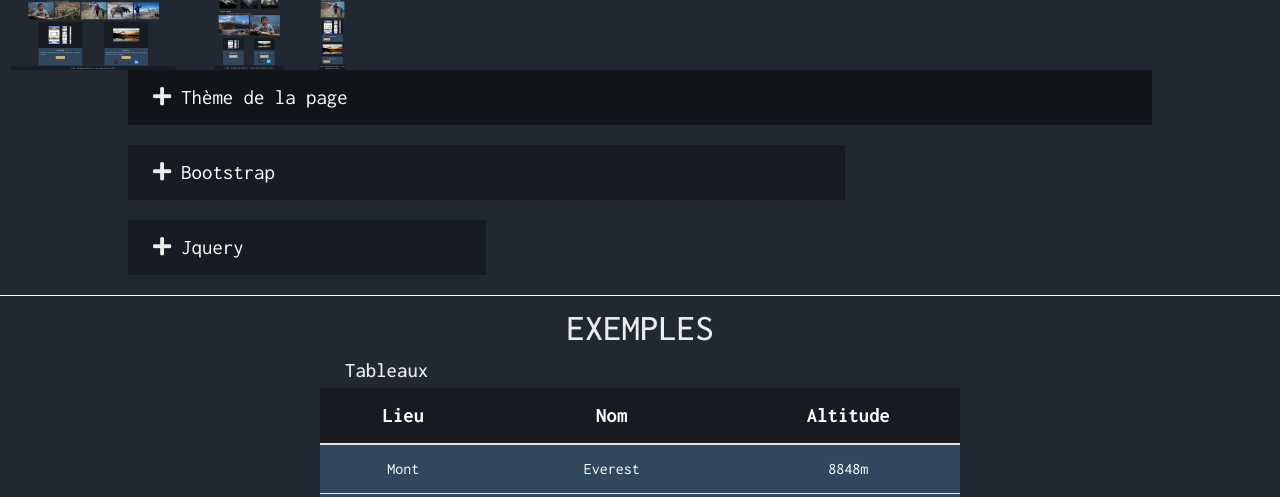
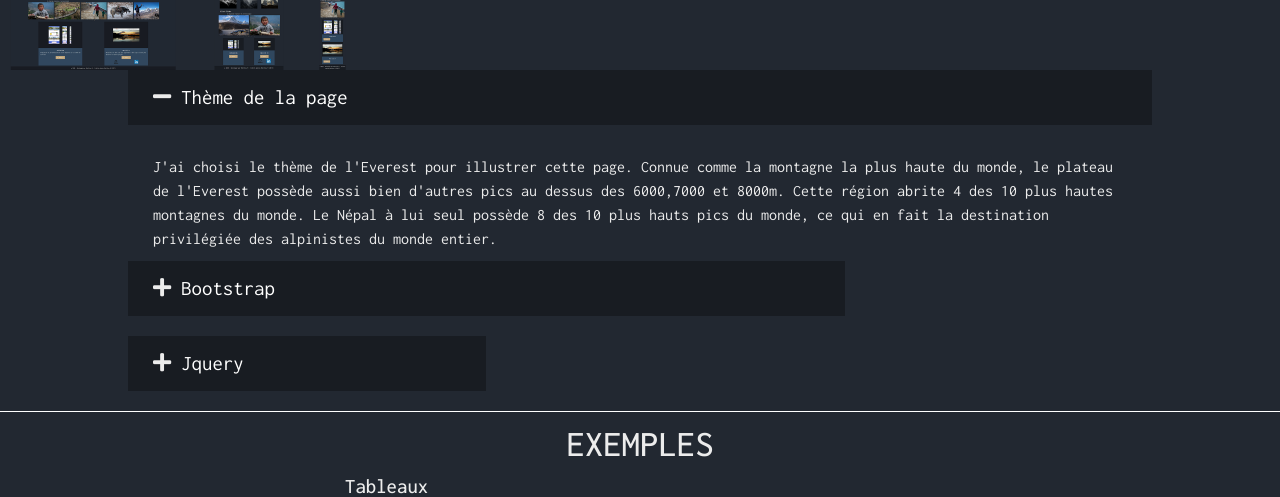
Before and after one commit to MM12300/Projet-2, a plain HTML site: page index.html in a window 1280 px wide. Both pictures are taken after a click on the element "Thème de la page". Shown: the part 750-1247 px from the top of the page. Drawn offline with nearby package versions, Linux system fonts and the light colour scheme; files that its build step writes are made by us from their sources.

Commit message:
update des collapsibles

```diff
--- a/index.html
+++ b/index.html
@@ -92,7 +92,7 @@
             </div>
 
                 <div class="accordeon">
-                    <h3 class="actif"><i class="fas fa-minus"></i>Thème de la page</h3>
+                    <h3><i class="fas fa-minus"></i>Thème de la page</h3>
                     <div id="theme">
                         <p>J'ai choisi le thème de l'Everest pour illustrer cette page. Connue comme la montagne la plus haute du monde, le plateau de l'Everest possède aussi bien d'autres pics au dessus des 6000,7000 et 8000m. Cette région abrite 4 des 10 plus hautes montagnes du monde. Le Népal à lui seul possède 8 des 10 plus hauts pics du monde, ce qui en fait la destination privilégiée des alpinistes du monde entier. </p>
                     </div>
--- a/js/script.js
+++ b/js/script.js
@@ -17,13 +17,13 @@ $(window).scroll(function () {
 
 
 // Accordeon
+  //Cache tous le contenu des collapsibles
 $('.accordeon > div').hide();
+  //Affiche le premier
 $('#theme').show();
+  //sur le click
 $('.accordeon h3').on('click', function () {
     //CLASS CHANGE OF +/-
-
-    let variable = $(this).siblings().children("i");
-    let var2 = $(this).children("i");
 
     // if (variable.hasClass("fa-minus")){
     //   variable.addClass("fa-plus")
@@ -32,15 +32,24 @@ $('.accordeon h3').on('click', function () {
     // }
 
 
-    if(var2.hasClass("fa-minus")){
-      var2.addClass("fa-plus")
-    }else if(var2.hasClass("fa-plus")){
-      var2.addClass("fa-minus")
+    // if(var2.hasClass("fa-minus")){
+    //   var2.addClass("fa-plus")
+    // }else if(var2.hasClass("fa-plus")){
+    //   var2.addClass("fa-minus")
+    // }
+
+    //On définit parent = .accordeon
+    let parent = $(this).parent();
+    //On enlève le fa-minus de tous les i et on remplace par fa-plus
+    parent.find("i").removeClass("fa-minus").addClass("fa-plus");
+    $(this).children("i").toggleClass("fa-plus fa-minus")
+    if($(this).next().is(":hidden")){
+      $(this).next().slideToggle(200).siblings('div').slideUp(200);
     }
 
 
     //COLLAPSIBLE
-    $(this).next().slideToggle(200).siblings('div').slideUp(200);
+
     //fermeture automatique
     //.siblings('div').slideUp(200);
 });
```
Also changed, not shown: 1 other file.
